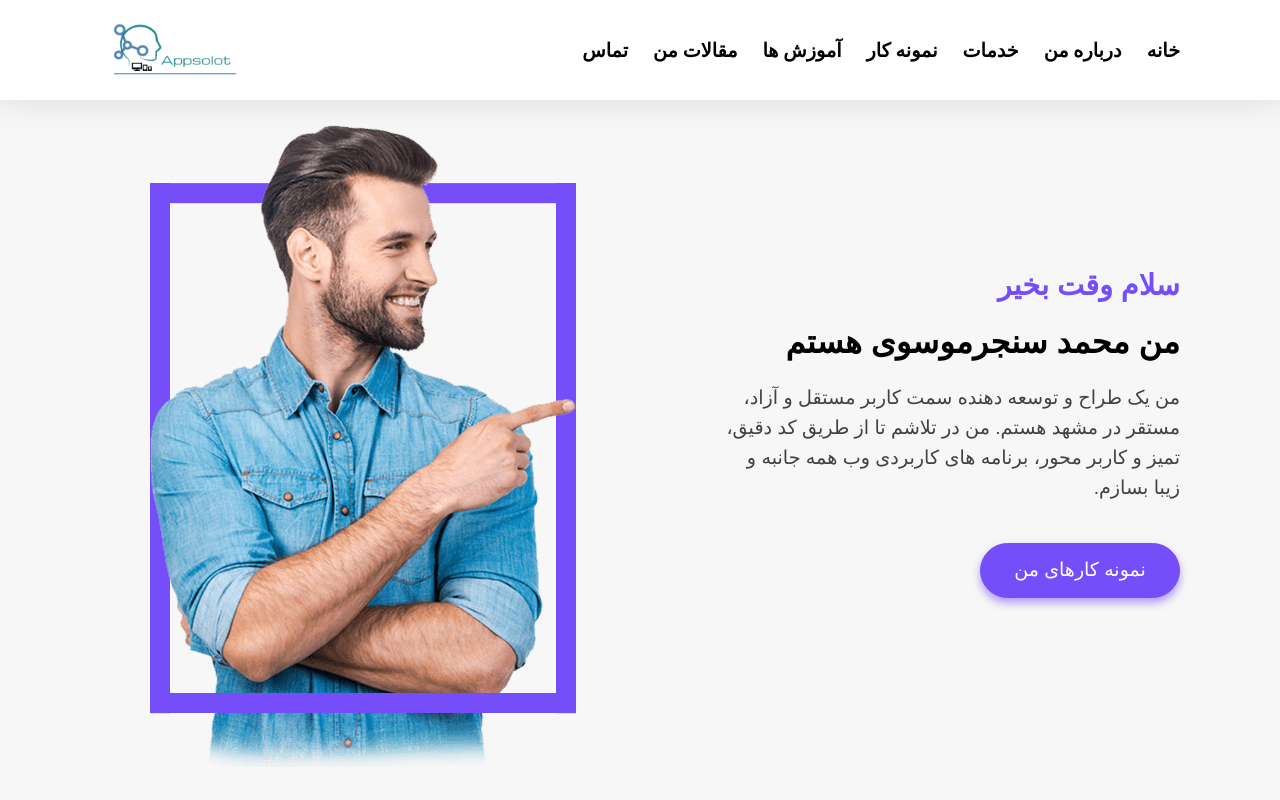
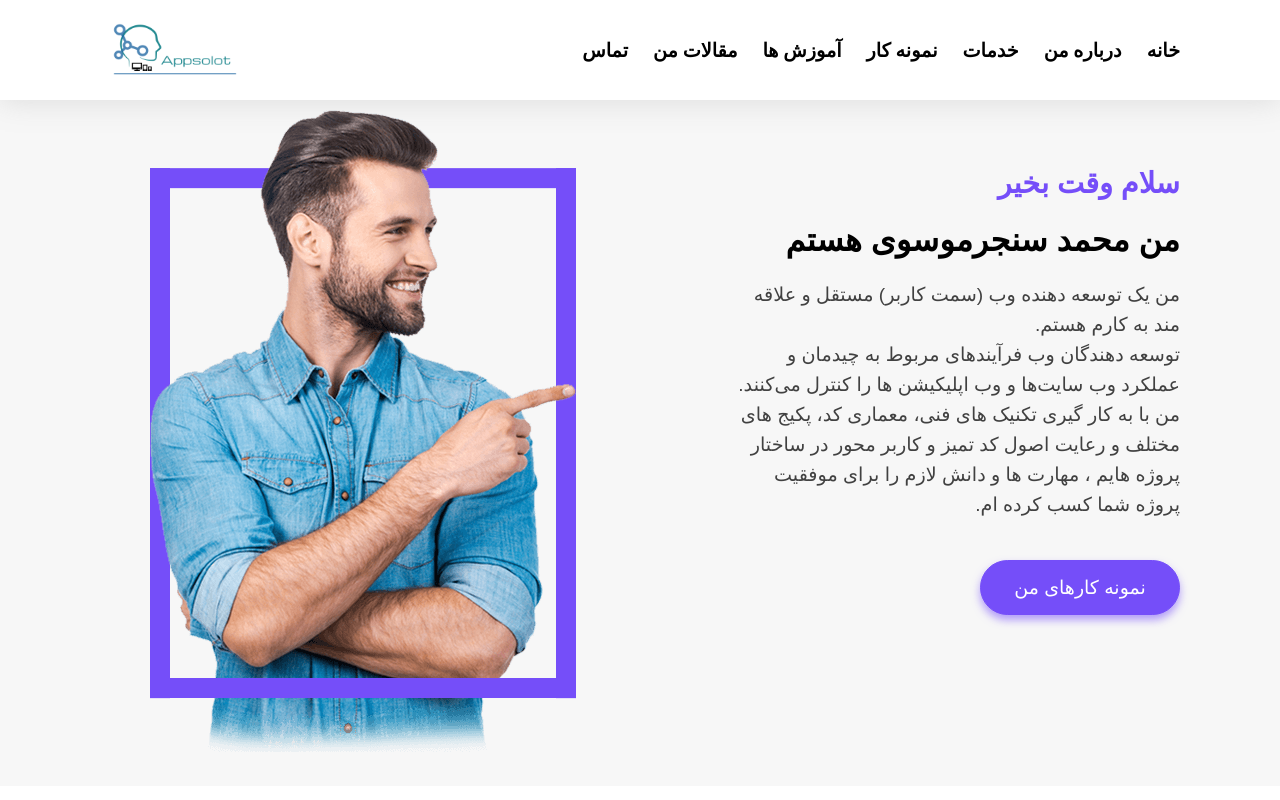
Before and after one commit to Mousavi-69/Resumes, a Vue app: page / in a window 1280 px wide. Shown: the top 800 px of the page. Built offline with nearby package versions, Linux system fonts and the light colour scheme; a web font is replaced by a local one.

Commit message:
content of Introduction => OK

```diff
--- a/src/components/Introduction.vue
+++ b/src/components/Introduction.vue
@@ -10,18 +10,24 @@ const id_btn = "#";
       <h1 class="title">سلام وقت بخیر</h1>
       <h1>من محمد سنجرموسوی هستم</h1>
       <p>
-        من یک طراح و توسعه دهنده سمت کاربر مستقل و آزاد، مستقر در مشهد هستم. من
-        در تلاشم تا از طریق کد دقیق، تمیز و کاربر محور، برنامه های کاربردی وب
-        همه جانبه و زیبا بسازم.
+        من یک توسعه دهنده وب (سمت کاربر) مستقل و علاقه مند به کارم هستم.<br />
+        توسعه دهندگان وب فرآیند‌های مربوط به چیدمان و عملکرد وب سایت‌ها و وب
+        اپلیکیشن ها را کنترل می‌کنند. من با به کار گیری تکنیک های فنی، معماری
+        کد، پکیج های مختلف و رعایت اصول کد تمیز و کاربر محور در ساختار پروژه
+        هایم ، مهارت ها و دانش لازم را برای موفقیت پروژه شما کسب کرده ام.
       </p>
-      <buttonVue class="btn" :text="text_btn" :id="id_btn"
+      <buttonVue
+        class="btn"
+        :text="text_btn"
+        :id="id_btn"
         :width-btn="200"
         :height-btn="55"
         :bg-color="'#754ef9'"
         :text-color="'white'"
         :hover-bg-color="'white'"
         :hover-text-color="'754ef9'"
-          :border-color="'#754ef9'"></buttonVue>
+        :border-color="'#754ef9'"
+      ></buttonVue>
     </div>
     <div class="content-left">
       <div class="picther">
@@ -33,11 +39,9 @@ const id_btn = "#";
 <style scoped lang="scss">
 .container {
   color: $primaryColor;
-  padding: 30px;
+  padding: 10px 100px 30px 150px;
   background-color: #f7f7f7;
   display: flex;
-  padding-left: 150px;
-  padding-right: 100px;
   align-items: center;
   .content-right {
     padding-left: 150px;
@@ -50,6 +54,7 @@ const id_btn = "#";
       color: $primaryColor;
       font-size: 1.8rem;
       font-weight: 600;
+      margin-top: -50px;
     }
     p {
       margin-bottom: 40px;
@@ -57,10 +62,9 @@ const id_btn = "#";
       color: rgb(65, 65, 65);
       line-height: 30px;
     }
-    .btn {
-    }
   }
   .content-left {
+    margin-top: -15px;
     .picther {
       position: relative;
       img {
```
Lines whose indentation alone changed are shown as unchanged.
